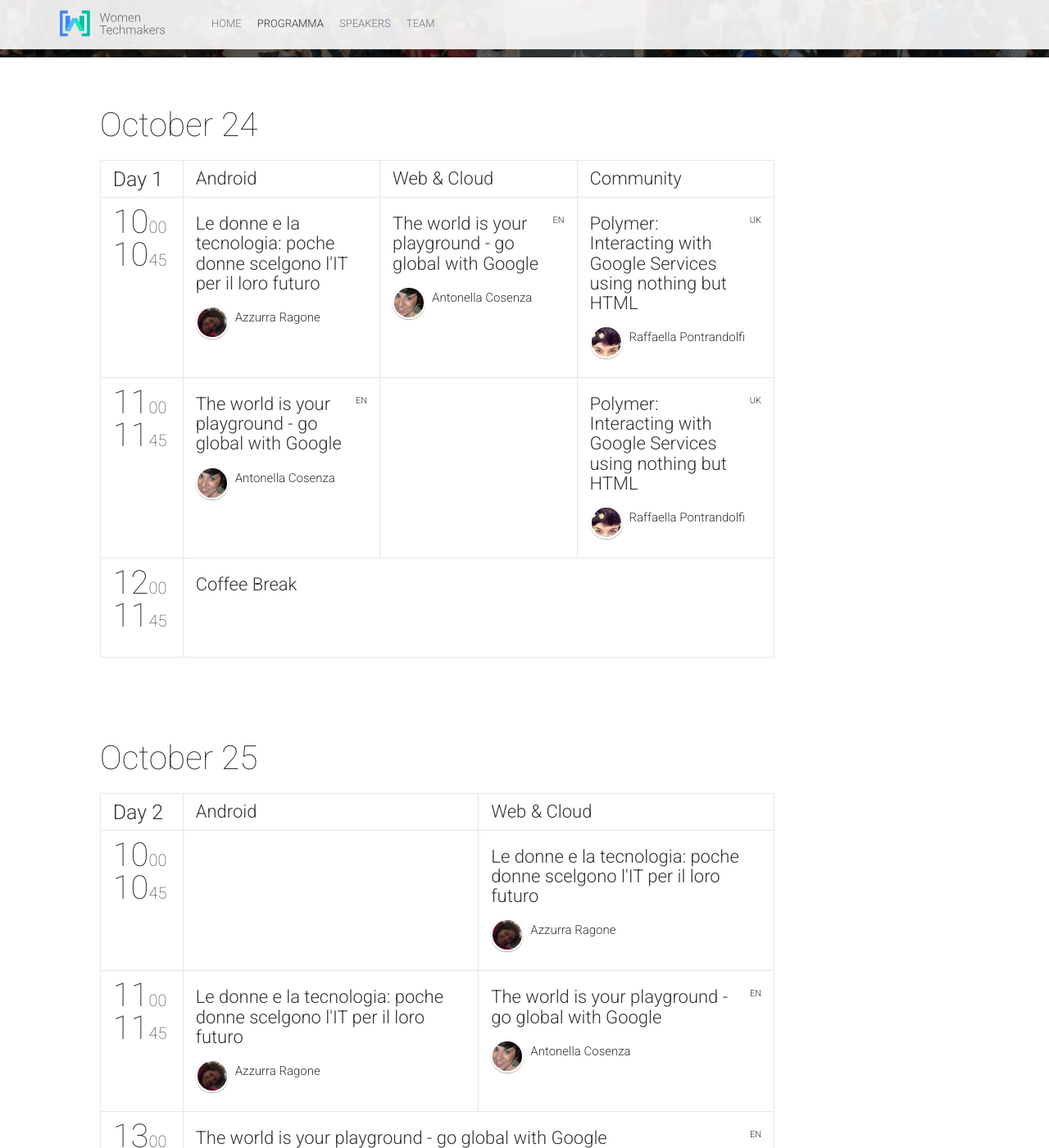
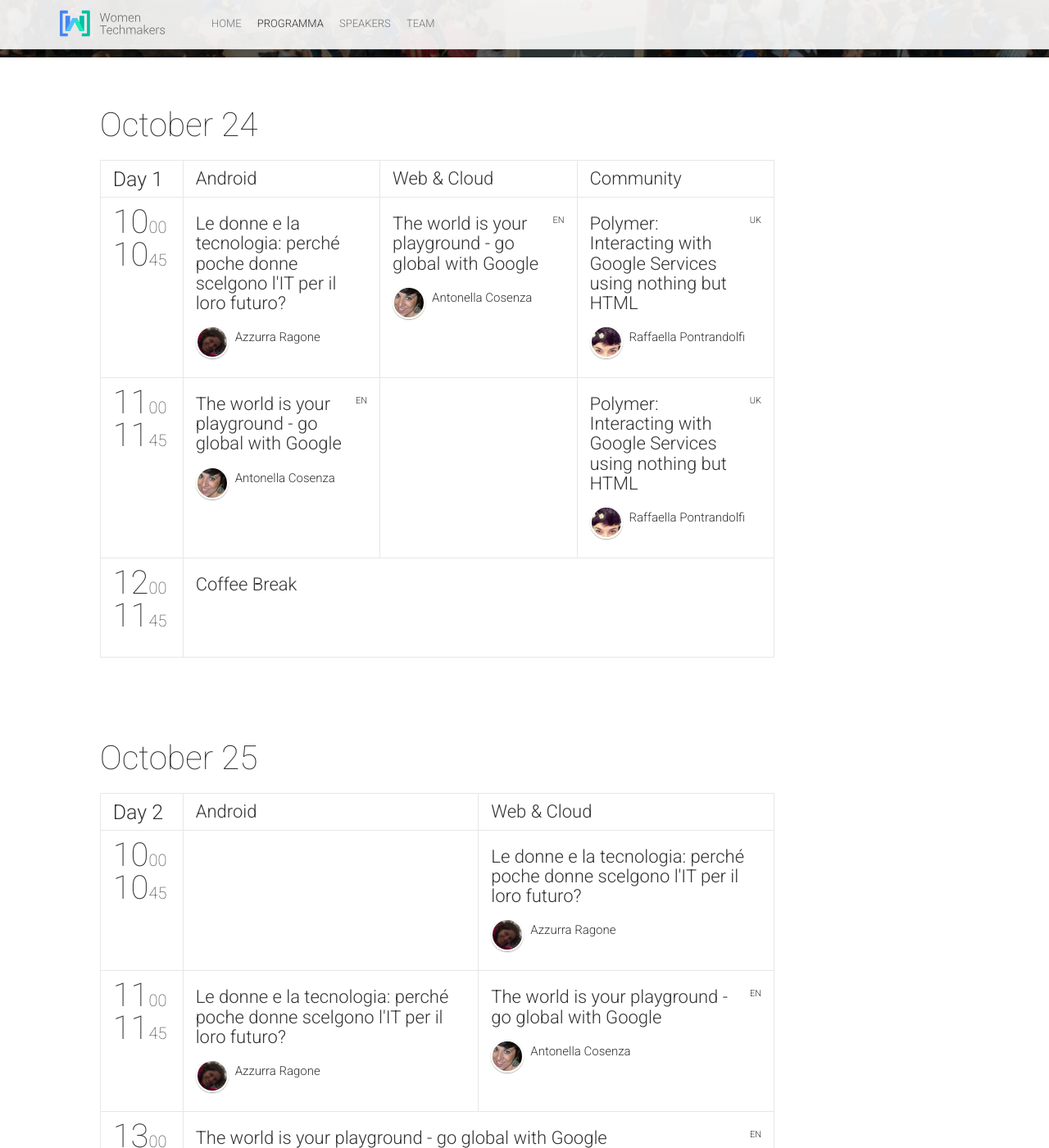
Before and after one commit to gdgbari/wtm2016, a Jekyll site: the page built from schedule.html, in a window 1280 px wide and 1400 px high, scrolled down 337 px. Shown: the whole window at 82% size. Built offline with Jekyll 4.4.1, drawn with Linux system fonts in a browser that asks for light colours; nearby versions of some CDN libraries; comment, search, counter and statistics services are not loaded.

Commit message:
Update sessions.yml

```diff
--- a/_data/sessions.yml
+++ b/_data/sessions.yml
@@ -18,8 +18,8 @@
   #complexity: "Intermediate"
 -
   id: 002
-  title: "Le donne e la tecnologia: poche donne scelgono l'IT per il loro futuro"
-  description: "Analizziamo ed esploriamo il gender gap dati alla mano, perchè sono sempre così poche le donne nel campo dell'IT? Quali sono le cause e quali le possibili iniziative che scuola, università e mondo del lavoro possono adottare per ridure il gender gap."
+  title: "Le donne e la tecnologia: perché poche donne scelgono l'IT per il loro futuro?"
+  description: "Analizziamo ed esploriamo il gender gap dati alla mano, perchè sono sempre così poche le donne nel campo dell'IT? Quali sono le cause e quali le possibili iniziative che scuola, università e mondo del lavoro possono adottare per ridure il gender gap?"
   subtype: presentation
   speakers: [3]
   #language: en
```
